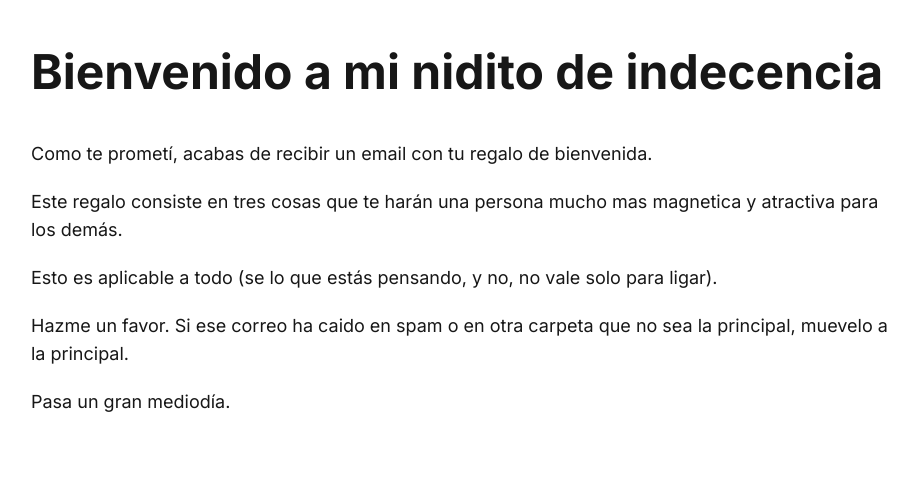
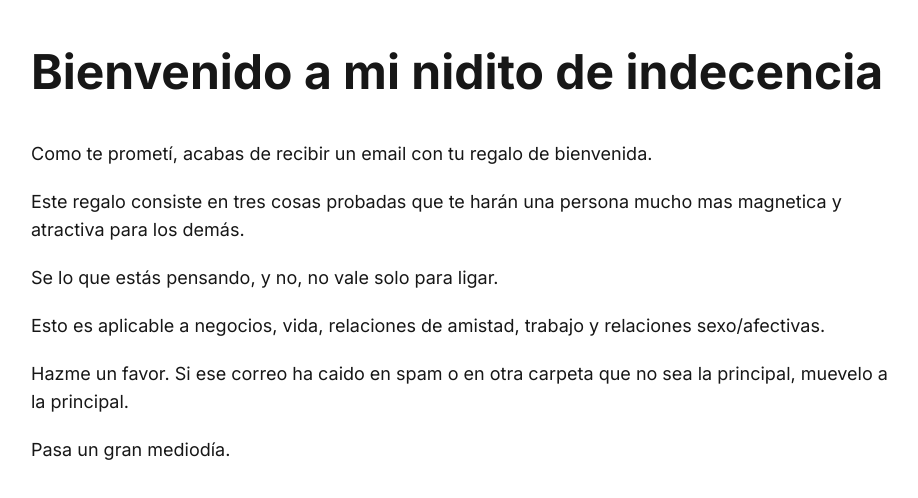
Before and after one commit to MariaLipiz/miraencomentarios, a Next.js app: page /bienvenido in a window 1280 px wide. Shown: the top 498 px of the page, without its empty margins (177-1095 px from the left). Built offline with nearby package versions, Linux system fonts and the light colour scheme.

Commit message:
Bienvenida

```diff
--- a/app/bienvenido/page.tsx
+++ b/app/bienvenido/page.tsx
@@ -6,11 +6,14 @@ export default function SuccessPage() {
         Como te prometí, acabas de recibir un email con tu regalo de bienvenida.
       </p>
       <p className="text-base sm:text-lg font-normal">
-        Este regalo consiste en tres cosas que te harán una persona mucho mas magnetica
+        Este regalo consiste en tres cosas probadas que te harán una persona mucho mas magnetica
         y atractiva para los demás.
       </p>
       <p className="text-base sm:text-lg font-normal">
-        Esto es aplicable a todo (se lo que estás pensando, y no, no vale solo para ligar).
+        Se lo que estás pensando, y no, no vale solo para ligar.
+      </p>
+      <p className="text-base sm:text-lg font-normal">
+        Esto es aplicable a negocios, vida, relaciones de amistad, trabajo y relaciones sexo/afectivas.
       </p>
       <p className="text-base sm:text-lg font-normal">
         Hazme un favor. Si ese correo ha caido en spam o en otra carpeta que no sea la principal, muevelo a la principal.
```
